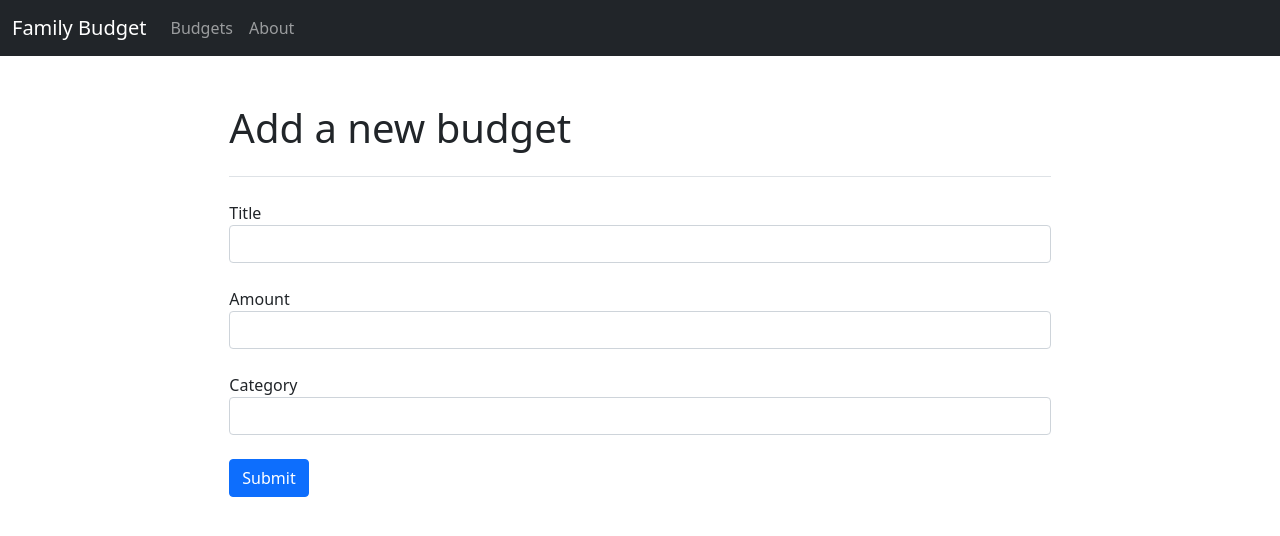
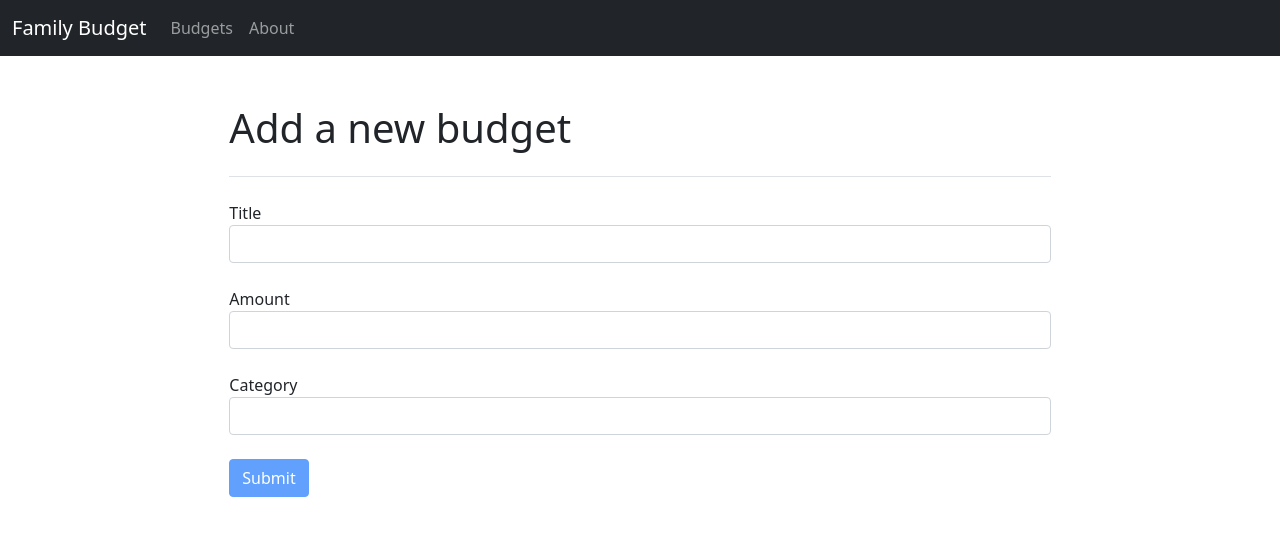
Before and after one commit to AymanMak1/Family-Budget-Client, an Angular app: page /budgets/new in a window 1280 px wide. Shown: the top 536 px of the page. Built offline with nearby package versions, Linux system fonts and the light colour scheme.

Commit message:
reusable budget form done

```diff
--- a/src/app/components/budget-form/budget-form.component.html
+++ b/src/app/components/budget-form/budget-form.component.html
@@ -1,5 +1,5 @@
 
-<form (ngSubmit)="onSubmit($event)" [formGroup]="budgetForm">
+<form (ngSubmit)="onSubmit()" [formGroup]="budgetForm">
   <div class="form-group mb-4">
     <label for="title">Title</label>
     <input required
@@ -33,5 +33,5 @@
           [class.is-valid]="isValid('category')">
   </div>
 
-  <button type="submit" class="btn btn-primary">Submit</button>
+  <button type="submit" class="btn btn-primary" [disabled]="budgetForm.invalid">Submit</button>
 </form>
--- a/src/app/components/budget-form/budget-form.component.ts
+++ b/src/app/components/budget-form/budget-form.component.ts
@@ -1,16 +1,17 @@
-import { Component, EventEmitter, Input, OnChanges, OnInit, Output } from '@angular/core';
+import { Component, EventEmitter, Input, OnChanges, OnInit, Output, SimpleChanges } from '@angular/core';
 import { FormBuilder, FormGroup, Validators } from '@angular/forms';
 import { Router } from '@angular/router';
 import { Budget } from 'src/app/budget';
-import { BudgetService } from 'src/app/services/budget.service';
 
 @Component({
   selector: 'budget-form',
   templateUrl: './budget-form.component.html',
   styleUrls: ['./budget-form.component.css']
 })
-export class BudgetFormComponent implements OnInit {
+export class BudgetFormComponent implements OnInit, OnChanges {
   @Input() budget: Budget | undefined;
+  @Output() saveBudget: EventEmitter<Budget> = new EventEmitter<Budget>();
+
   public budgetForm!: FormGroup;
 
 
@@ -20,26 +21,30 @@ export class BudgetFormComponent implements OnInit {
 
   ngOnInit(): void {
     this.budgetForm = this.formBuilder.group({
+      id: [this.budget?.id],
       title: [this.budget?.title, [Validators.required,Validators.minLength]],
       amount:  [this.budget?.amount,[Validators.required]],
       category:  [this.budget?.category,[Validators.required]],
     })
   }
 
-  public onSubmit(e: any){
-    e.preventDefault();
-    console.log(this.budgetForm);
+  public ngOnChanges(): void {
+      this.budgetForm = this.formBuilder.group({
+      id: [this.budget?.id],
+      title: [this.budget?.title, [Validators.required,Validators.minLength]],
+      amount:  [this.budget?.amount,[Validators.required]],
+      category:  [this.budget?.category,[Validators.required]],
+    })
   }
+  public onSubmit(){
+      this.saveBudget.emit(this.budgetForm.value);
+  }
+
   public isInvalidAndTouchedOrDirty(name: string) {
     return !this.budgetForm.get(name)?.valid && (this.budgetForm.get(name)?.touched || this.budgetForm.get(name)?.dirty);
   }
   public isValid(name: string){
     return this.budgetForm.get(name)?.valid
   }
-  /*saveBudget(){
-    this.budgetService.addNewBudget(this.budget).subscribe((data) => {
-      this.router.navigate(['/budgets']);
-    });
-  }*/
 
 }
```
